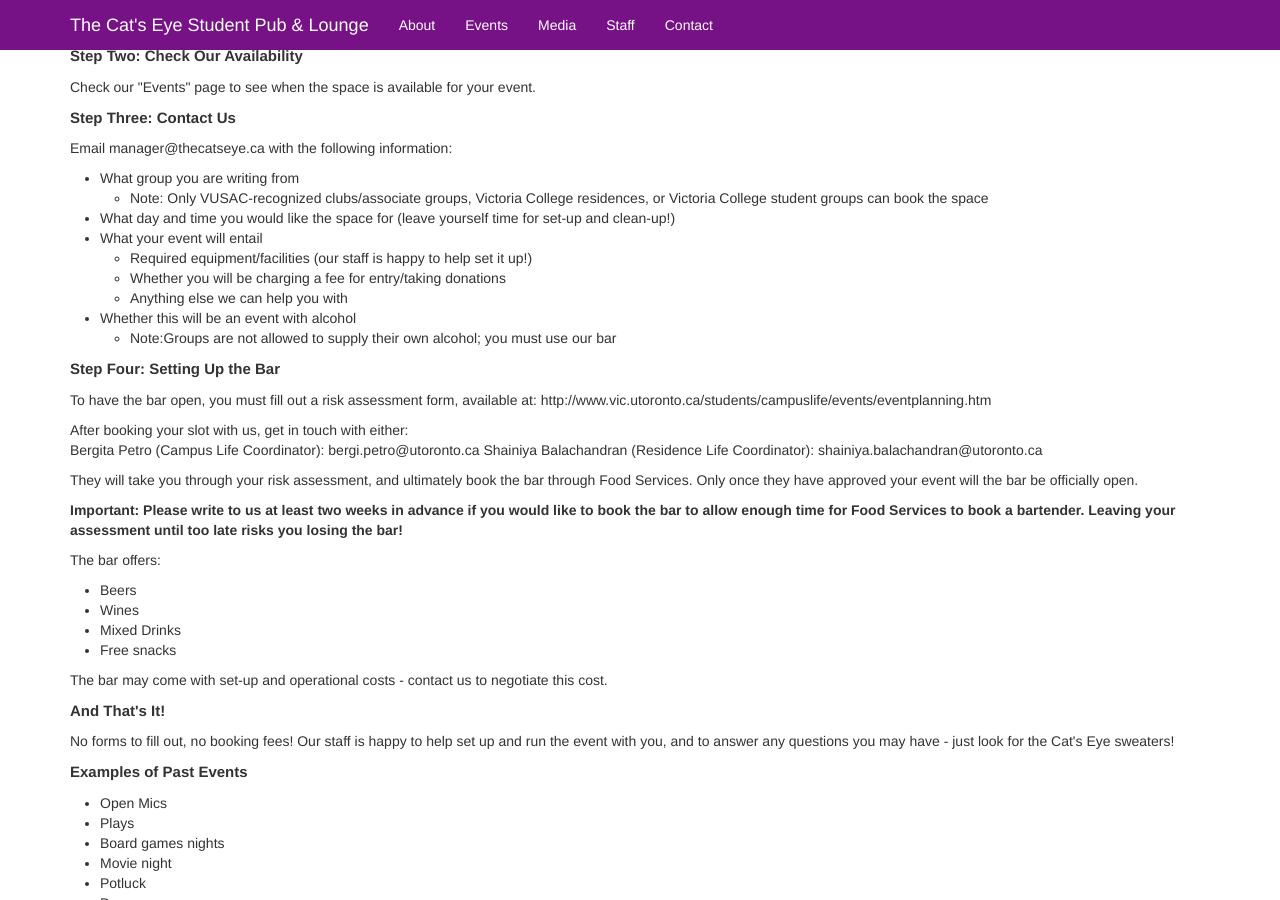
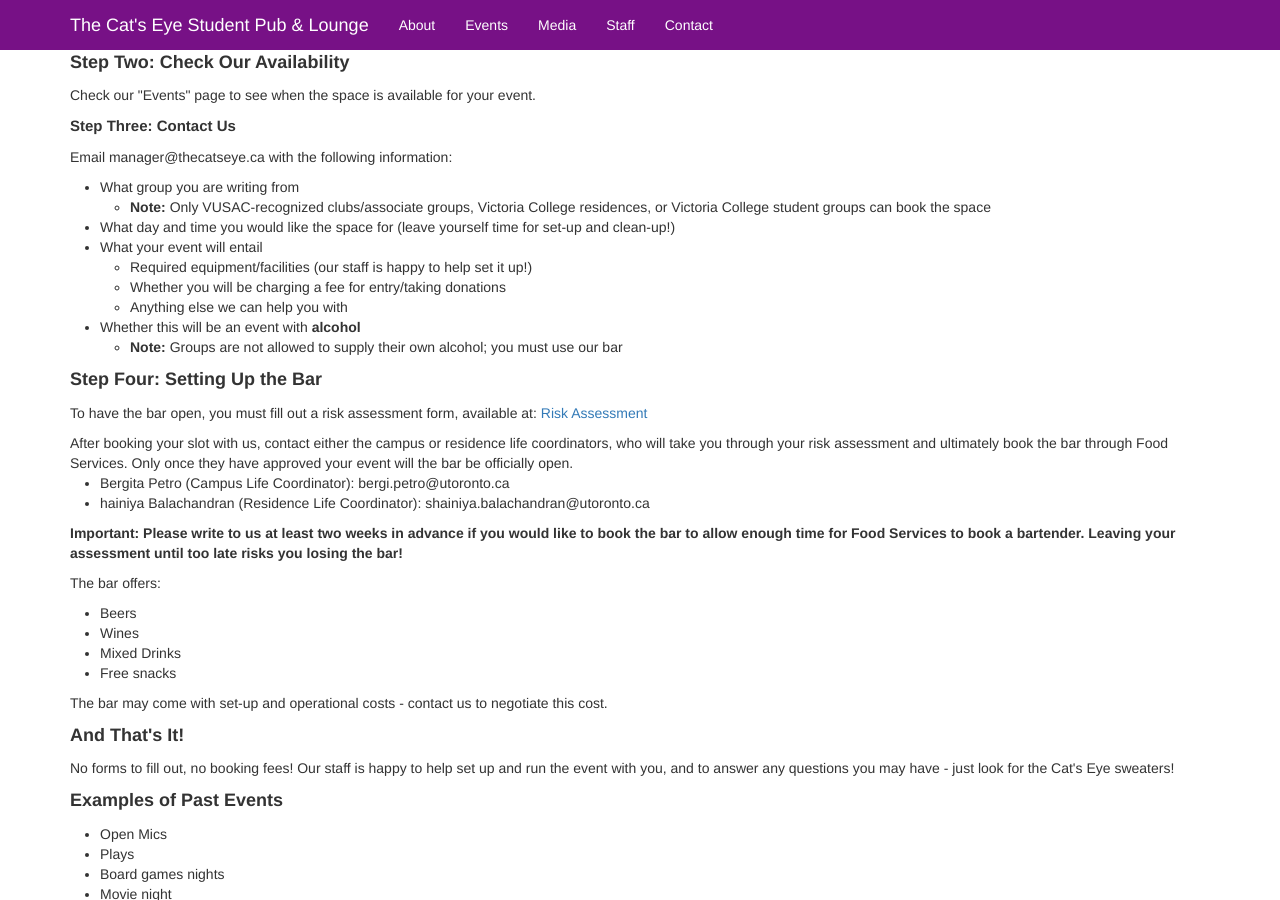
Before and after one commit to ryanfan/cats-eye, a Jekyll site: the page built from booking.html, in a window 1280 px wide and 900 px high, scrolled down 1051 px. Built offline with Jekyll 4.4.1, drawn with Linux system fonts in a browser that asks for light colours; nearby versions of some CDN libraries.

Commit message:
Fixes: Booking Page
Bolds and images and probably other things too. All a learning process!

```diff
--- a/booking.html
+++ b/booking.html
@@ -4,12 +4,12 @@
 ---
 <h1 class="page-heading">Booking</h1>
 
-<p style="font-size:15px;font-weight: bold">Step One: Check Out What We Offer</p>
+<p style="font-size:18px;font-weight: bold">Step One: Check Out What We Offer</p>
 
 <p>Before booking, take a look at what our space has, to see if we are the right fit for your needs.</p>
 
-<img id="img" src="/img/ramp.jpg">
-<img id="img" src="/img/couches.jpg"    >
+<img id="img" src="/img/ramp.jpg" align="center">
+<img id="img" src="/img/couches.jpg" align="center">
 
 <ul>
     <li>projector and screen, with HDMI and VGA connectivity
@@ -44,7 +44,7 @@
     </ul>
 </ul>
 
-<p style="font-size:15px;font-weight: bold">Step Two: Check Our Availability</p>
+<p style="font-size:18px;font-weight: bold">Step Two: Check Our Availability</p>
 
 <p>Check our "Events" page to see when the space is available for your event.</p>
 
@@ -55,7 +55,7 @@
 <ul>
     <li>What group you are writing from</li>
     <ul>
-        <li>Note: Only VUSAC-recognized clubs/associate groups, Victoria College residences, or Victoria College student groups can book the space</li>
+        <li><b>Note:</b> Only VUSAC-recognized clubs/associate groups, Victoria College residences, or Victoria College student groups can book the space</li>
     </ul>
     <li>What day and time you would like the space for (leave yourself time for set-up and clean-up!)</li>
     <li>What your event will entail</li>
@@ -64,22 +64,22 @@
         <li>Whether you will be charging a fee for entry/taking donations</li>
         <li>Anything else we can help you with</li>
     </ul>
-    <li>Whether this will be an event with <style="font-weight: bold">alcohol</style></li>
+    <li>Whether this will be an event with <b>alcohol</b></li>
     <ul>
-    <li>Note:Groups are not allowed to supply their own alcohol; you must use our bar</li>
+        <li><b>Note:</b> Groups are not allowed to supply their own alcohol; you must use our bar</li>
     </ul>
 </ul>
 
-<p style="font-size:15px;font-weight: bold">Step Four: Setting Up the Bar</p>
+<p style="font-size:18px;font-weight: bold">Step Four: Setting Up the Bar</p>
 
-<p>To have the bar open, you must fill out a risk assessment form, available at: http://www.vic.utoronto.ca/students/campuslife/events/eventplanning.htm</p>
+<p>To have the bar open, you must fill out a risk assessment form, available at: <a href="http://www.vic.utoronto.ca/students/campuslife/events/eventplanning.htm">Risk Assessment</a></p>
 
-After booking your slot with us, get in touch with either:
+After booking your slot with us, contact either the campus or residence life coordinators, who will take you through your risk assessment and ultimately book the bar through Food Services. Only once they have approved your event will the bar be officially open.
 
-<p>Bergita Petro (Campus Life Coordinator): bergi.petro@utoronto.ca
-    Shainiya Balachandran (Residence Life Coordinator): shainiya.balachandran@utoronto.ca</p>
-
-<p>They will take you through your risk assessment, and ultimately book the bar through Food Services. Only once they have approved your event will the bar be officially open.</p>
+<ul>
+    <li>Bergita Petro (Campus Life Coordinator): bergi.petro@utoronto.ca</li>
+    <li>hainiya Balachandran (Residence Life Coordinator): shainiya.balachandran@utoronto.ca</li>
+</ul>
 
 <p style="font-weight: bold">Important: Please write to us at least two weeks in advance if you would like to book the bar to allow enough time for Food Services to book a bartender. Leaving your assessment until too late risks you losing the bar!</p>
 
@@ -93,11 +93,11 @@
 
 <p>The bar may come with set-up and operational costs - contact us to negotiate this cost.</p>
 
-<p style="font-size:15px;font-weight: bold">And That's It!</p>
+<p style="font-size:18px;font-weight: bold">And That's It!</p>
 
 <p>No forms to fill out, no booking fees! Our staff is happy to help set up and run the event with you, and to answer any questions you may have - just look for the Cat's Eye sweaters!</p>
 
-<p style="font-size:15px;font-weight: bold">Examples of Past Events</p>
+<p style="font-size:18px;font-weight: bold">Examples of Past Events</p>
 
 <ul>
     <li>Open Mics</li>
```
